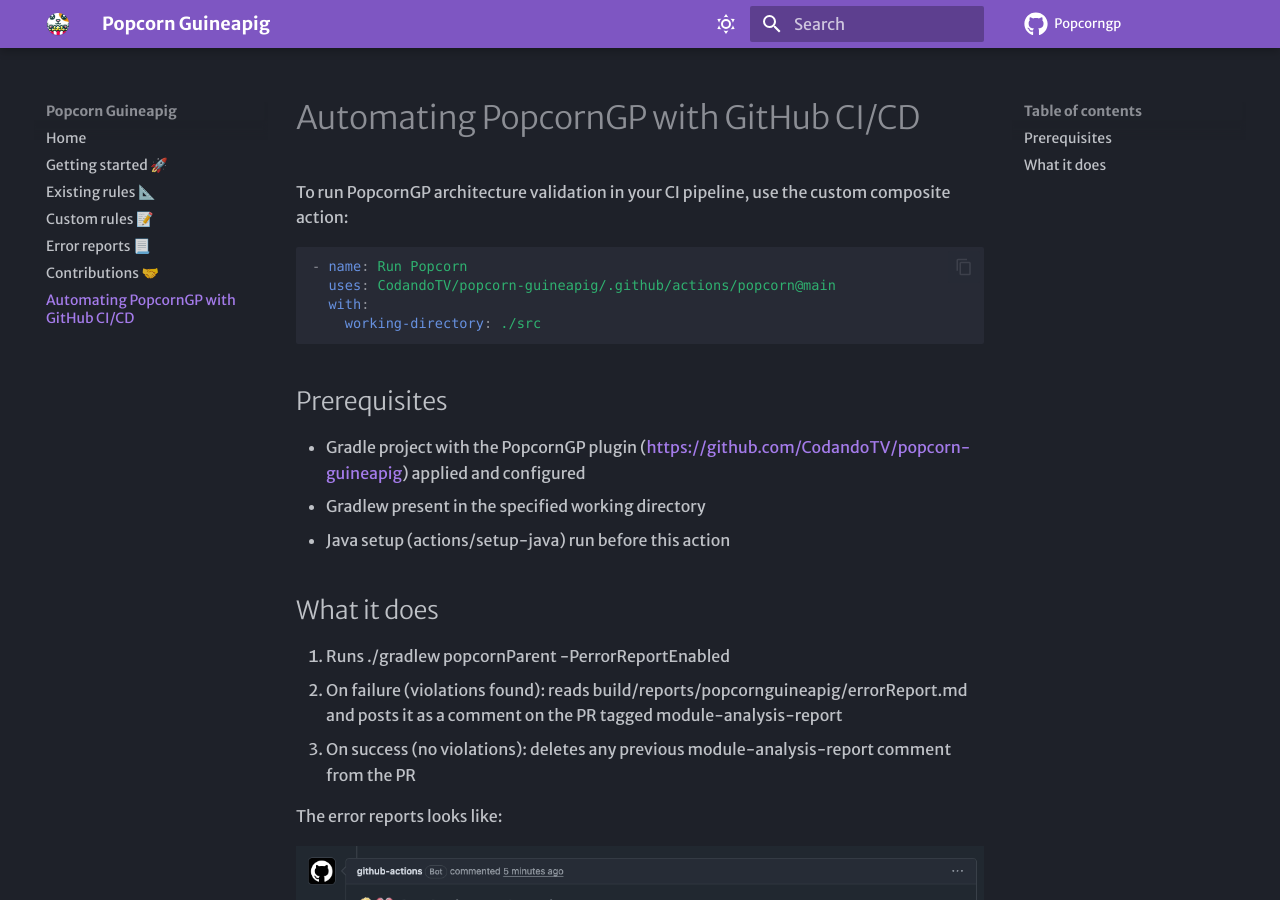
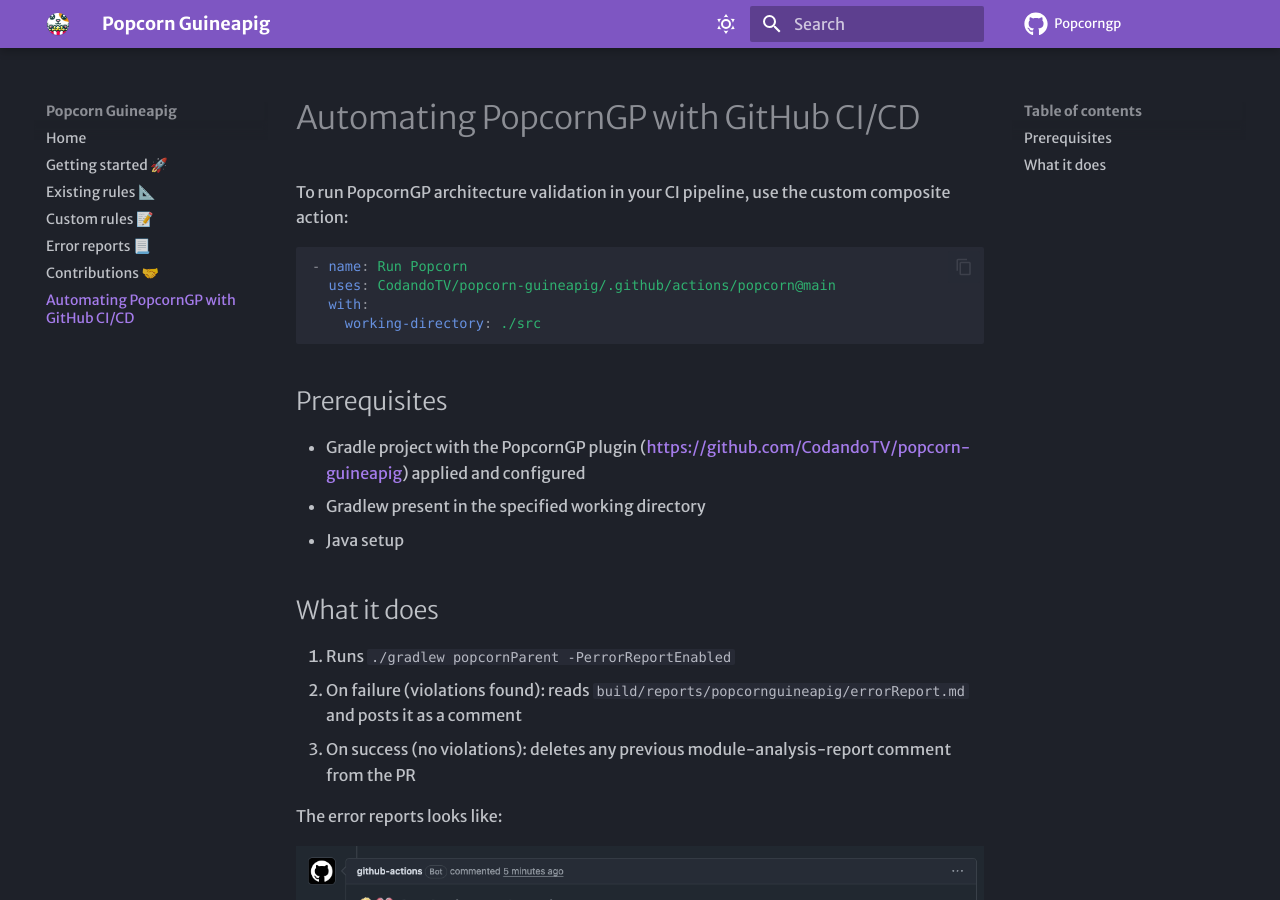
Before and after one commit to CodandoTV/popcorn-guineapig, an MkDocs documentation site: the page built from docs/6-automating-popcorngp-with-github-cicd.md, in a window 1280 px wide and 900 px high. Built offline with MkDocs 1.6.1 and Material for MkDocs 9.7.7, drawn with Linux system fonts in a browser that asks for light colours; some web fonts are replaced; comment, search, counter and statistics services are not loaded.

Commit message:
Update GitHub CI/CD documentation for formatting and clarity

```diff
--- a/docs/6-automating-popcorngp-with-github-cicd.md
+++ b/docs/6-automating-popcorngp-with-github-cicd.md
@@ -12,12 +12,12 @@
 ## Prerequisites
 - Gradle project with the PopcornGP plugin (https://github.com/CodandoTV/popcorn-guineapig) applied and configured
 - Gradlew present in the specified working directory
-- Java setup (actions/setup-java) run before this action
+- Java setup
 
 ## What it does
 
-1. Runs ./gradlew popcornParent -PerrorReportEnabled
-2. On failure (violations found): reads build/reports/popcornguineapig/errorReport.md and posts it as a comment on the PR tagged module-analysis-report
+1. Runs `./gradlew popcornParent -PerrorReportEnabled`
+2. On failure (violations found): reads `build/reports/popcornguineapig/errorReport.md` and posts it as a comment
 3. On success (no violations): deletes any previous module-analysis-report comment from the PR
 
 The error reports looks like:
```
